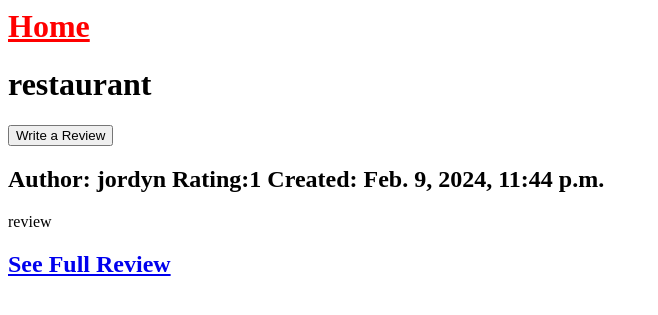
After one commit to NonExistent1/restaurant-review, a Django app: page /restaurant/1/ in a window 1280 px wide. The commit adds this page. Shown: the top 315 px of the page, without its empty margins (0-658 px from the left). Run offline with Django 4.2, Linux system fonts and the light colour scheme; data comes from the database, SQL or seed files in the repository.

Commit message:
Add static folder, add RestaurantDetailView, add ReviewDetailView, add templates for the views

```diff
--- a/django_project/settings.py
+++ b/django_project/settings.py
@@ -117,7 +117,7 @@ USE_TZ = True
 # https://docs.djangoproject.com/en/4.0/howto/static-files/
 
 STATIC_URL = 'static/'
-
+STATICFILES_DIRS = [BASE_DIR / "static"]
 # Default primary key field type
 # https://docs.djangoproject.com/en/4.0/ref/settings/#default-auto-field
 
--- a/review/models.py
+++ b/review/models.py
@@ -7,13 +7,13 @@ class Review(models.Model):
     restaurant = models.ForeignKey(
         "Restaurant",
         on_delete=models.CASCADE,
-        related_name="posts"
+        related_name="reviews"
     )
 
     author = models.ForeignKey(
         "auth.User",
         on_delete=models.CASCADE,
-        related_name="posts"
+        related_name="reviews"
     )
 
     body = models.TextField()
--- a/review/urls.py
+++ b/review/urls.py
@@ -1,6 +1,8 @@
 from django.urls import path
-from .views import RestaurantListView
+from .views import RestaurantListView, RestaurantDetailView, ReviewDetailView
 
 urlpatterns=[
     path("", RestaurantListView.as_view(), name="home"),
+    path("restaurant/<int:pk>/", RestaurantDetailView.as_view(), name='restaurant_detail'),
+    path("review/<int:pk>/", ReviewDetailView.as_view(), name='review_detail'),
 ]
--- a/review/views.py
+++ b/review/views.py
@@ -10,7 +10,12 @@ class RestaurantListView(ListView):
     model = Restaurant
     template_name = "home.html"
 
-class RestaurantReviewListView(DetailView):
-    """Review List View"""
+class RestaurantDetailView(DetailView):
+    """Restaurant Detail View"""
     model = Review
-    template_name = ""
+    template_name = "restaurant_detail.html"
+
+class ReviewDetailView(DetailView):
+    """Review Detail View"""
+    model = Review
+    template_name = "review_detail.html"
--- /dev/null
+++ b/static/css/base.css
@@ -0,0 +1,3 @@
+header h1 a {
+    color: red;
+}
--- a/templates/base.html
+++ b/templates/base.html
@@ -11,7 +11,7 @@
     <body>
         <div>
             <header>
-                <h1><a href="{% url 'home' %}">Restaurants</a></h1>
+                <h1><a href="{% url 'home' %}">Home</a></h1>
             </header>
             {% block content %}
             {% endblock content %}
--- a/templates/home.html
+++ b/templates/home.html
@@ -3,7 +3,7 @@
 {% block content %}
 {% for restaurant in restaurant_list %}
 <div class="review-entry">
-    <h2><a href="#">{{ restaurant.name }}</a></h2>
+    <h2><a href="{% url 'restaurant_detail' restaurant.pk %}">{{ restaurant.name }}</a></h2>
 </div>
 {% endfor %}
 {% endblock content %}
--- /dev/null
+++ b/templates/restaurant_detail.html
@@ -0,0 +1,16 @@
+{% extends 'base.html' %}
+
+{% block content %}
+
+<h1>{{ review.restaurant.name }}</h1>
+<button><a href=""></a>Write a Review</button>
+
+{% for review in review.restaurant.reviews.all %}
+    <div class="review-entry">
+    <h2>Author: {{ review.author }} Rating:{{review.rating}} Created: {{review.created}}</h2>
+    <p>{{ review.body }}</p>
+    <h2><a href="{% url 'review_detail' review.pk %}">See Full Review</a></h2>
+    </div>
+{% endfor %}
+
+{% endblock content %}
```
Also changed, not shown: templates/review_detail.html (added, +14 -0 lines).
